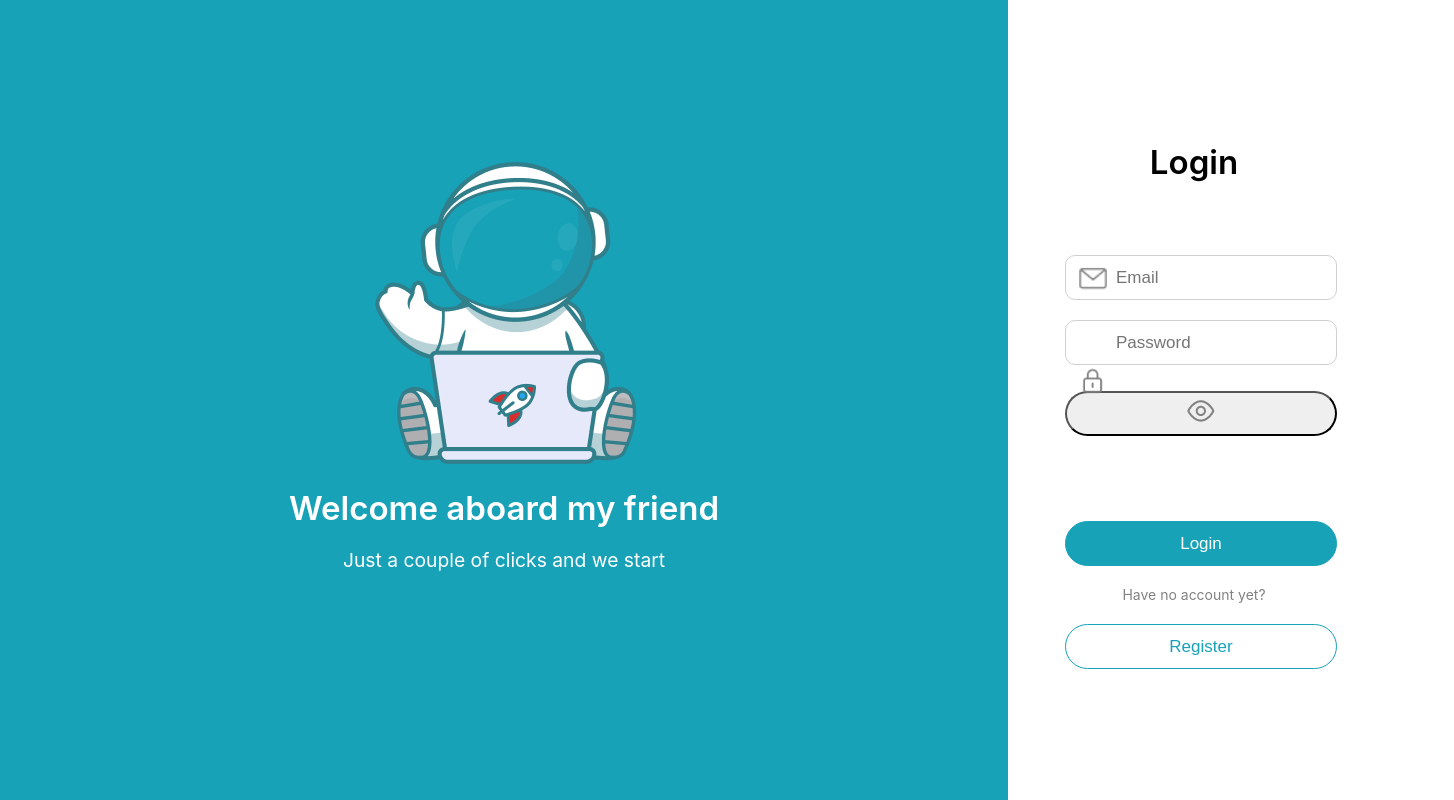
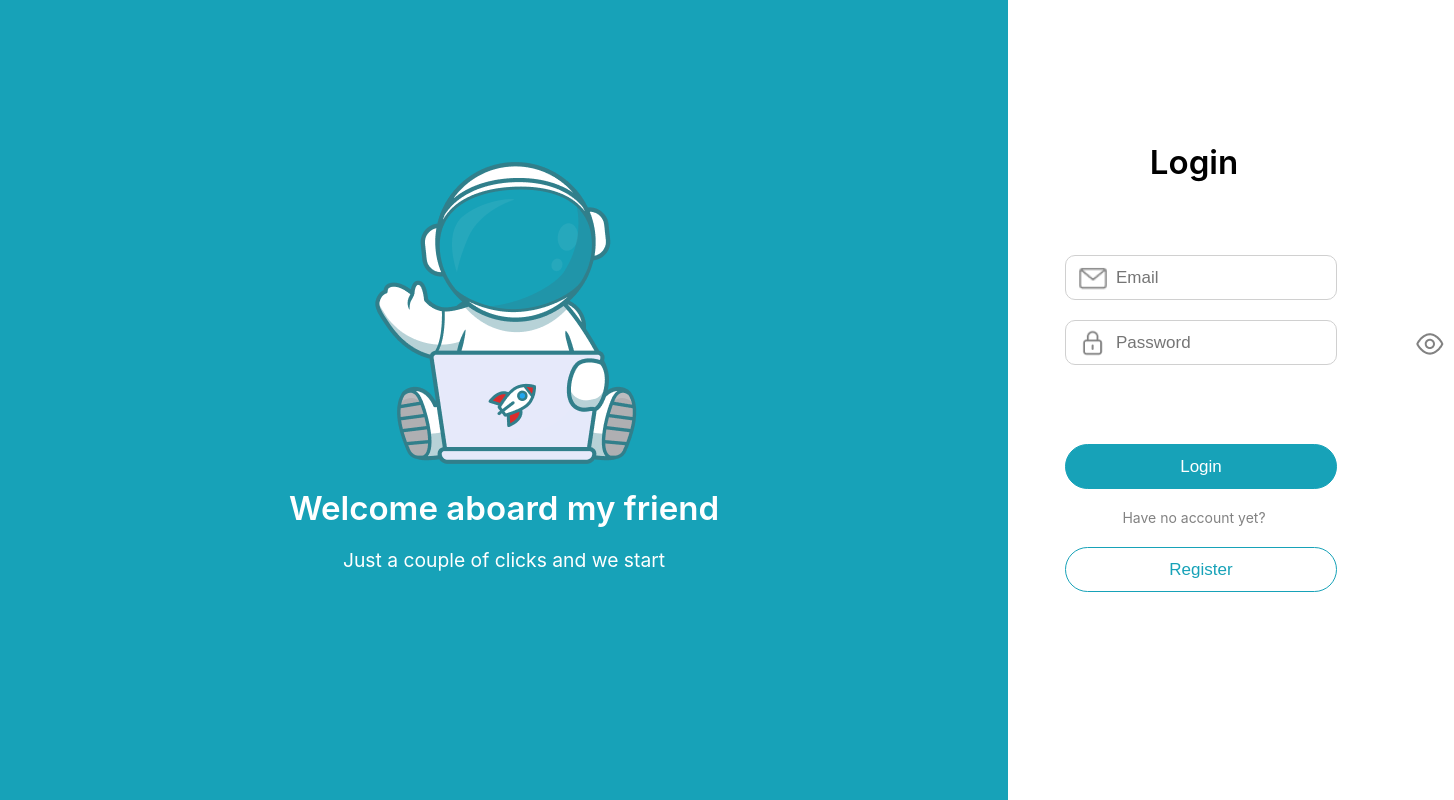
Before and after one commit to AmanMate/Pro_Manage_Frontend, a React (Create React App) app: page / in a window 1280 px wide. Shown: the whole page, 1454 px wide, since content can reach past the window. Built offline with nearby package versions, Linux system fonts and the light colour scheme.

Commit message:
Update Login.css

```diff
--- a/src/components/Login&Register/Login.css
+++ b/src/components/Login&Register/Login.css
@@ -34,6 +34,18 @@
     margin-bottom: 60px;
 }
 
+.show-pass-signin,
+.show-pass-siginup1,
+.show-pass-siginup2 {
+    background: none;
+    border: none;
+    position: absolute;
+    height: 33px;
+    width: 49px;
+    margin: 0px;
+    padding: 0px;
+    transform: translate(397px, -48px);
+}
 
 
 .blue-div {
```
